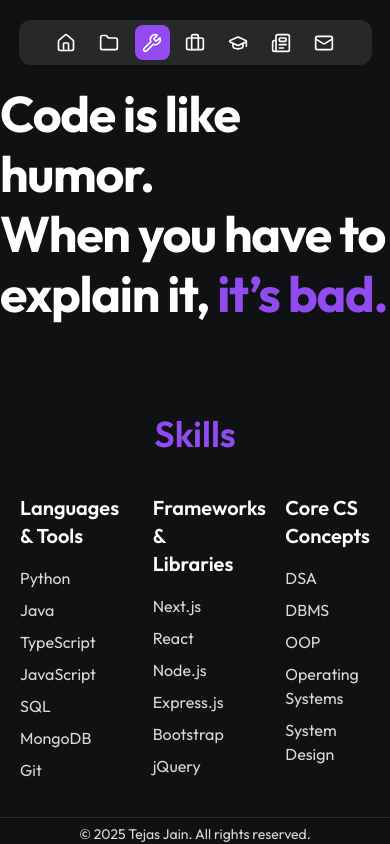
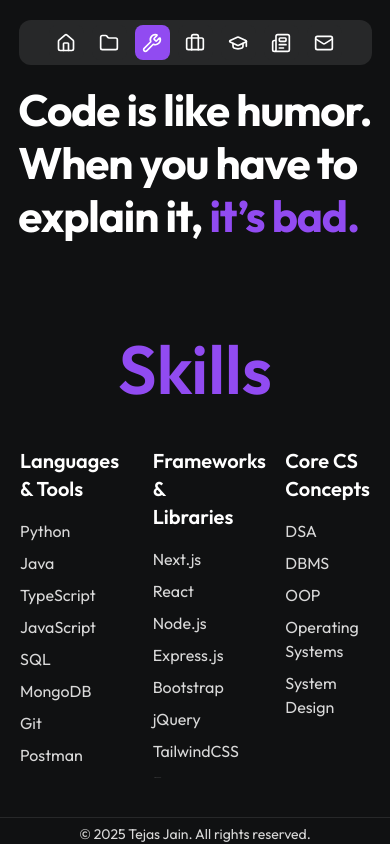
Before and after one commit to tejas096/portfolio, a React (Vite) app: page /skills in a window 390 px wide. Built offline with nearby package versions, Linux system fonts and the light colour scheme.

Commit message:
Initial commit

```diff
--- a/src/components/SkillCard.tsx
+++ b/src/components/SkillCard.tsx
@@ -8,7 +8,7 @@ type PropType = {
 };
 const SkillCard = ({ name, title, image, addClass }: PropType) => {
   return (
-    <Link to={"/skills"}>
+    <Link to={"/skills"} className="w-full">
       <div
         className={`${
           addClass && `${addClass}`
--- a/src/pages/Tools.tsx
+++ b/src/pages/Tools.tsx
@@ -5,7 +5,7 @@ const Tools: React.FC = () => {
     <div className="h-[calc(100vh-150px)] lg:h-[580px] w-full overflow-y-scroll scrollbar-hide">
       <div className="flex lg:flex-row max-lg:gap-[70px] flex-col h-full">
         <div className="lg:w-[60%] w-full h-full flex items-center justify-center">
-          <h1 className="text-[50px] sm:text-[62px] xl:text-[78px] leading-[1.2em] font-bold tracking-tight">
+          <h1 className="text-[44px] sm:text-[62px] xl:text-[78px] leading-[1.2em] font-bold tracking-tight">
             Code is like humor.
             <br /> When you have to <br />
             explain it,{" "}
@@ -13,7 +13,7 @@ const Tools: React.FC = () => {
           </h1>
         </div>
         <div className="lg:w-[40%] w-full gap-[40px] h-full flex flex-col justify-around p-[20px]">
-          <h1 className="text-[rgb(145,75,241)] text-[36px] text-center w-full xs:text-[48px] xl:text-[68px] font-semibold leading-[1.1em]">
+          <h1 className="text-[rgb(145,75,241)] text-center text-[68px] font-semibold leading-[1.1em]">
             Skills
           </h1>
           <div className="grid grid-cols-3 gap-12 text-left">
```
Also changed, not shown: vercel.json (added).
